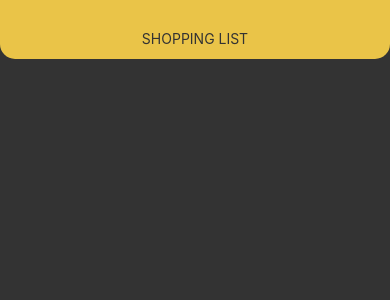
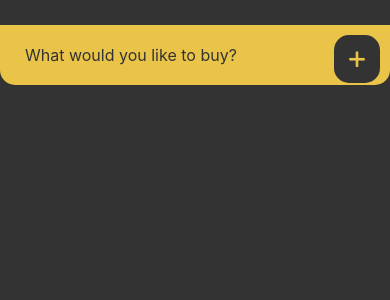
Before and after one commit to DanielKanyo/shopping-list, a React Native app: screen / in a window 390 px wide. Shown: the top 300 px of the page. Built offline with nearby package versions, Linux system fonts and the light colour scheme.

Commit message:
item component, working state

```diff
--- /dev/null
+++ b/App/Components/Item.js
@@ -0,0 +1,49 @@
+import React from 'react';
+import {
+  StyleSheet,
+  Text,
+  View,
+  TouchableOpacity
+} from 'react-native';
+import { MaterialIcons, Ionicons, FontAwesome, Entypo } from '@expo/vector-icons';
+
+export default class Item extends React.Component {
+  render() {
+    return (
+      <View key={this.props.keyval} style={styles.item}>
+
+        <Text style={styles.itemText}>{this.props.val.item}</Text>
+
+        <TouchableOpacity onPress={this.props.deleteMethod} style={styles.deleteBtn}>
+          <MaterialIcons name="delete" size={26} color="#eac448" />
+        </TouchableOpacity>
+
+      </View>
+    );
+  }
+}
+
+const styles = StyleSheet.create({
+  item: {
+    position: 'relative',
+    padding: 12,
+    borderRadius: 15,
+    backgroundColor: '#595959',
+    marginBottom: 10,
+  },
+  itemText: {
+    fontSize: 16,
+    paddingLeft: 5,
+    color: '#eac448'
+  },
+  deleteBtn: {
+    position: 'absolute',
+    justifyContent: 'center',
+    alignItems: 'center',
+    backgroundColor: 'transparent',
+    padding: 10,
+    top: 10,
+    bottom: 10,
+    right: 5
+  }
+});
--- a/App/Components/Main.js
+++ b/App/Components/Main.js
@@ -7,14 +7,71 @@ import {
   ScrollView,
   TouchableOpacity
 } from 'react-native';
+import { Ionicons, FontAwesome, Entypo } from '@expo/vector-icons';
+
+import Item from './Item';
 
 export default class Main extends React.Component {
+
+  constructor(props) {
+    super(props);
+    this.state = {
+      itemArray: [],
+      itemText: '',
+      checkColor: '#9b9b9b'
+    }
+  }
+
+  addItem() {
+    if (this.state.itemText) {
+      this.state.itemArray.push({
+        item: this.state.itemText,
+        checkColor: this.state.checkColor
+      });
+      this.setState({itemArray: this.state.itemArray});
+      this.setState({ itemText: ''});
+    }
+  }
+
+  deleteItem(key) {
+    this.state.itemArray.splice(key, 1);
+    this.setState({
+      itemArray: this.state.itemArray
+    });
+  }
+
   render() {
+
+    let items = this.state.itemArray.map((val, key) => {
+      return <Item key={key} keyval={key} val={val}
+      deleteMethod={() => this.deleteItem(key)}
+      />
+    });
+
     return (
       <View style={styles.container}>
+        <View style={styles.info}></View>
+
         <View style={styles.header}>
-          <Text style={styles.text}>SHOPPING LIST</Text>
+          <TextInput
+            style={styles.textInput}
+            onChangeText={(itemText) => this.setState({itemText})}
+            value={this.state.itemText}
+            placeholder='What would you like to buy?'
+            placeholderTextColor='#333333'
+            underlineColorAndroid='transparent'
+          >
+          </TextInput>
         </View>
+
+        <TouchableOpacity onPress={ this.addItem.bind(this) } style={styles.addButtonContainer}>
+          <Entypo name="plus" size={26} color="#eac448" />
+        </TouchableOpacity>
+
+        <ScrollView style={styles.scrollContainer}>
+          {items}
+        </ScrollView>
+
       </View>
     );
   }
@@ -25,15 +82,42 @@ const styles = StyleSheet.create({
     flex: 1,
     backgroundColor: '#333333'
   },
-  text: {
-    color: '#333333',
-    textAlign: 'center'
+  info: {
+    height: 25
+  },
+  scrollContainer: {
+    flex:1,
+    padding: 10,
   },
   header: {
+    position: 'relative',
+    top: 0,
+    left :0,
+    right:0,
+    padding: 10,
+    zIndex:10,
     backgroundColor: '#eac448',
-    paddingTop: 30,
-    paddingBottom: 12,
     borderBottomLeftRadius: 15,
-    borderBottomRightRadius: 15
+    borderBottomRightRadius: 15,
+  },
+  textInput: {
+    alignSelf: 'stretch',
+    color:'#333',
+    fontSize: 16,
+    backgroundColor: 'transparent',
+    borderRadius: 15,
+    paddingTop: 10,
+    paddingBottom: 10,
+    paddingRight: 15,
+    paddingLeft: 15
+  },
+  addButtonContainer: {
+    position: 'absolute',
+    top: 35,
+    right: 10,
+    backgroundColor: '#333',
+    padding: 10,
+    zIndex: 11,
+    borderRadius: 15
   }
 });
--- a/package.json
+++ b/package.json
@@ -19,6 +19,7 @@
     "preset": "jest-expo"
   },
   "dependencies": {
+    "@expo/vector-icons": "^6.3.1",
     "expo": "^25.0.0",
     "react": "16.2.0",
     "react-native": "0.52.0"
```
